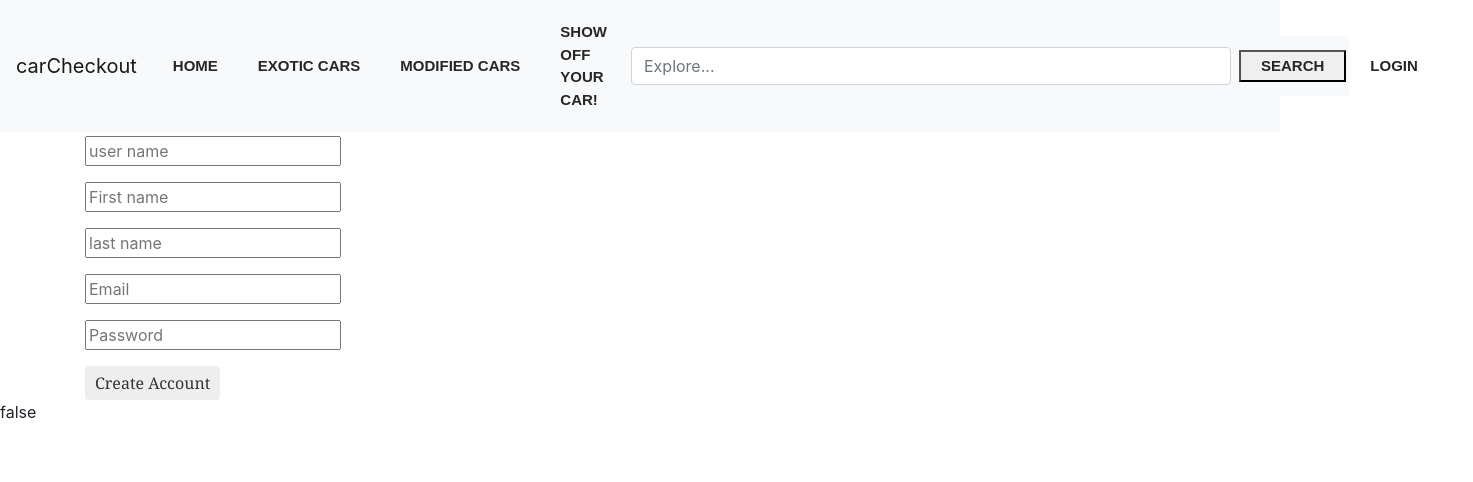
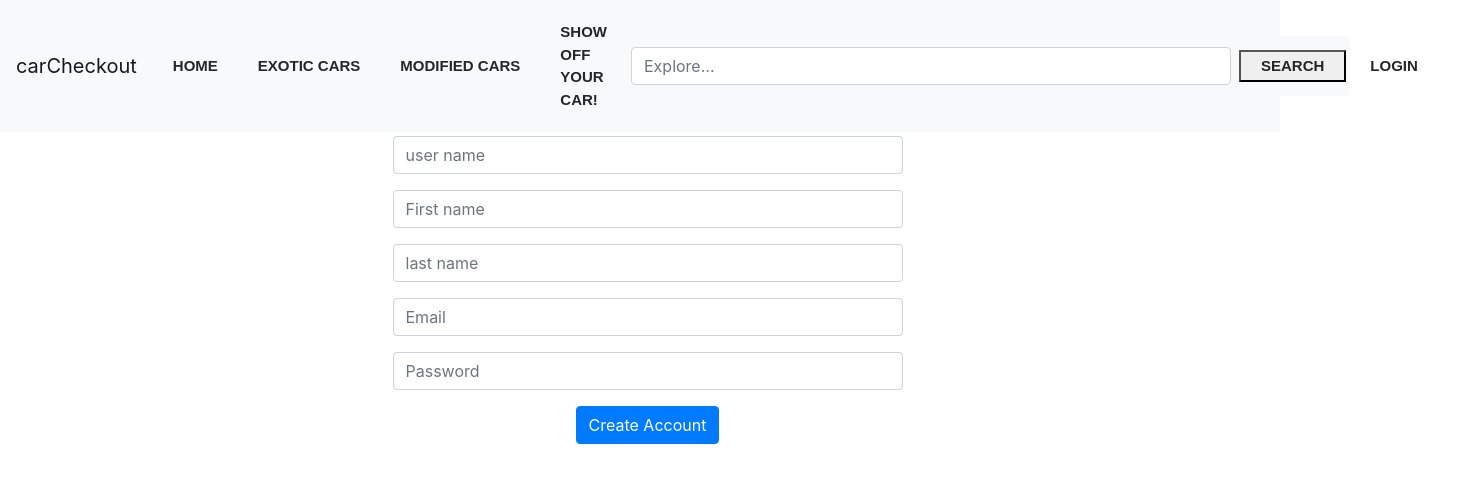
Before and after one commit to Gering112/carsCheckout, an Angular app: page /register in a window 1280 px wide. Shown: the top 482 px of the page, 1473 px wide, since content can reach past the window. Built offline with nearby package versions, Linux system fonts and the light colour scheme.

Commit message:
styled the registeration form

```diff
--- a/angular.json
+++ b/angular.json
@@ -24,9 +24,13 @@
               "src/assets"
             ],
             "styles": [
+              "node_modules/bootstrap/dist/css/bootstrap.min.css",
               "src/styles.css"
             ],
-            "scripts": []
+            "scripts": [
+              "node_modules/jquery/dist/jquery.min.js",
+              "node_modules/bootstrap/dist/js/bootstrap.min.js"
+            ]
           },
           "configurations": {
             "production": {
@@ -88,14 +92,9 @@
               "src/assets"
             ],
             "styles": [
-
-              "node_modules/bootstrap/dist/css/bootstrap.min.css",
               "src/styles.css"
             ],
-            "scripts": [
-              "node_modules/jquery/dist/jquery.min.js",
-              "node_modules/bootstrap/dist/js/bootstrap.min.js"
-            ]
+            "scripts": []
           }
         },
         "lint": {
--- a/src/app/registeration/register-form.css
+++ b/src/app/registeration/register-form.css
@@ -3,7 +3,7 @@
     margin: auto;
 }
 
-button {
+/* button {
     font-family: Arial;
     background-color: #eee;
     border: none;
@@ -18,4 +18,4 @@ button:hover {
   body, input[text], button {
     color: #333;
     font-family: Cambria, Georgia;
-  }
+  } */
--- a/src/app/registeration/register.component.ts
+++ b/src/app/registeration/register.component.ts
@@ -19,17 +19,8 @@ export class registerComponent implements OnInit {
     passwordField = ''
     confirmPassField = ''
 
-
-
-
-
     constructor(private userService : UserService){}
     users: {}
-
-
-    loadUsers():void {
-        //this.userService.registerUser(this.newUser).subscribe(data => console.log(data))
-    }
 
     submitForm(form : NgForm):void{
         console.log("in sumbit: ", form.valid)
--- a/src/app/registeration/registeration-form.html
+++ b/src/app/registeration/registeration-form.html
@@ -1,44 +1,47 @@
-<div class="container">
+<div class="container" style="text-align:center">
   <div>
     <h1>Register</h1>
-    <form #registerForm = "ngForm" (ngSubmit)="submitForm(registerForm)" >
-      <div class="form-group">
-        <input required #namefield="ngModel" type='text' name="username" [(ngModel)]='userNameField' placeholder="user name"
+    <form #registerForm = "ngForm" (ngSubmit)="submitForm(registerForm)" class="col-lg-12 offset-lg-3">
+        <div class="form-group col-lg-6">
+          <input class="form-control" required #namefield="ngModel" type='text' name="username" [(ngModel)]='userNameField' placeholder="user name"
           [class.fieldError] = "registerForm.submitted && namefield.invalid">
-        <div [hidden]="!registerForm.submitted || namefield.valid" class="alert alert-danger">Enter a user name</div>
+          <div [hidden]="!registerForm.submitted || namefield.valid" class="form-control alert-danger">Enter a user name</div>
         </div>
 
-      <div class='form-group'>
-        <input required #firstname="ngModel" type='text' name="firstname" [(ngModel)]='firstNameField' placeholder="First name"
+        <div class='form-group col-lg-6'>
+          <input class="form-control" required #firstname="ngModel" type='text' name="firstname" [(ngModel)]='firstNameField' placeholder="First name"
           [class.fieldError] = "registerForm.submitted && firstname.invalid">
-        <div [hidden]="!registerForm.submitted || firstname.valid" class="alert alert-danger">Enter firstname</div>
+          <div [hidden]="!registerForm.submitted || firstname.valid" class="form-control alert alert-danger">Enter firstname</div>
         </div>
 
-      <div class='form-group'>
-        <input required #lastname="ngModel" type='text' name="lastname" [(ngModel)]='lastNameField' placeholder="last name"
+        <div class='form-group col-lg-6'>
+          <input class="form-control " required #lastname="ngModel" type='text' name="lastname" [(ngModel)]='lastNameField' placeholder="last name"
           [class.fieldError] = "registerForm.submitted && lastname.invalid">
-        <div [hidden]="!registerForm.submitted || lastname.valid" class="alert alert-danger">Enter lastname</div>
+          <div [hidden]="!registerForm.submitted || lastname.valid" class="form-control alert alert-danger">Enter lastname</div>
         </div>
 
-      <div class="form-group">
-        <input required #emailfield="ngModel" type='email' name="email" [(ngModel)]='emailField' placeholder="Email"
-        [class.fieldError] = "registerForm.submitted && emailfield.invalid">
+        <div class="form-group col-lg-6">
+          <input class="form-control" required pattern="^[a-z0-9._%+-]+@[a-z0-9.-]+\.[a-z]{2,4}" #emailfield="ngModel" type='email' name="email" [(ngModel)]='emailField' placeholder="Email"
+          [class.fieldError] = "registerForm.submitted && emailfield.invalid" >
+          <div [hidden]="!registerForm.submitted || emailfield.valid" class="form-control alert alert-danger">Please enter a valid email address</div>
         </div>
 
-      <div class='form-group'>
-        <input required #passwordfield="ngModel" minlength="8" type='password' name="password" [(ngModel)]='passwordField' placeholder="Password"
+        <div class='form-group col-lg-6'>
+          <input class="form-control" required #passwordfield="ngModel" minlength="8" type='password' name="password" [(ngModel)]='passwordField' placeholder="Password"
           [class.fieldError] = "registerForm.submitted && passwordfield.invalid">
+          <div [hidden]="!registerForm.submitted || passwordfield.valid" class="form-control alert alert-danger">Please enter a minimum of 8 characters</div>
         </div>
 
         <!-- <div class='textbox'>
           <input type='password' [(ngModel)]='confirmPassField' placeholder="confirm password">
         </div> -->
-
-      <button class="btn-btn-primary" type="submit">Create Account</button>
+        <div class="form-group col-md-6">
+          <button style="justify-content: center;" class="btn btn-primary" type="submit">Create Account</button>
+        </div>
 
         <!-- <button type="submit" class="btn btn-primary">Create Account</button> -->
     </form>
   </div>
 </div>
 
-{{registerForm.touched | json}}
+<!-- {{registerForm.touched | json}} -->
```
Lines whose indentation alone changed are shown as unchanged.
